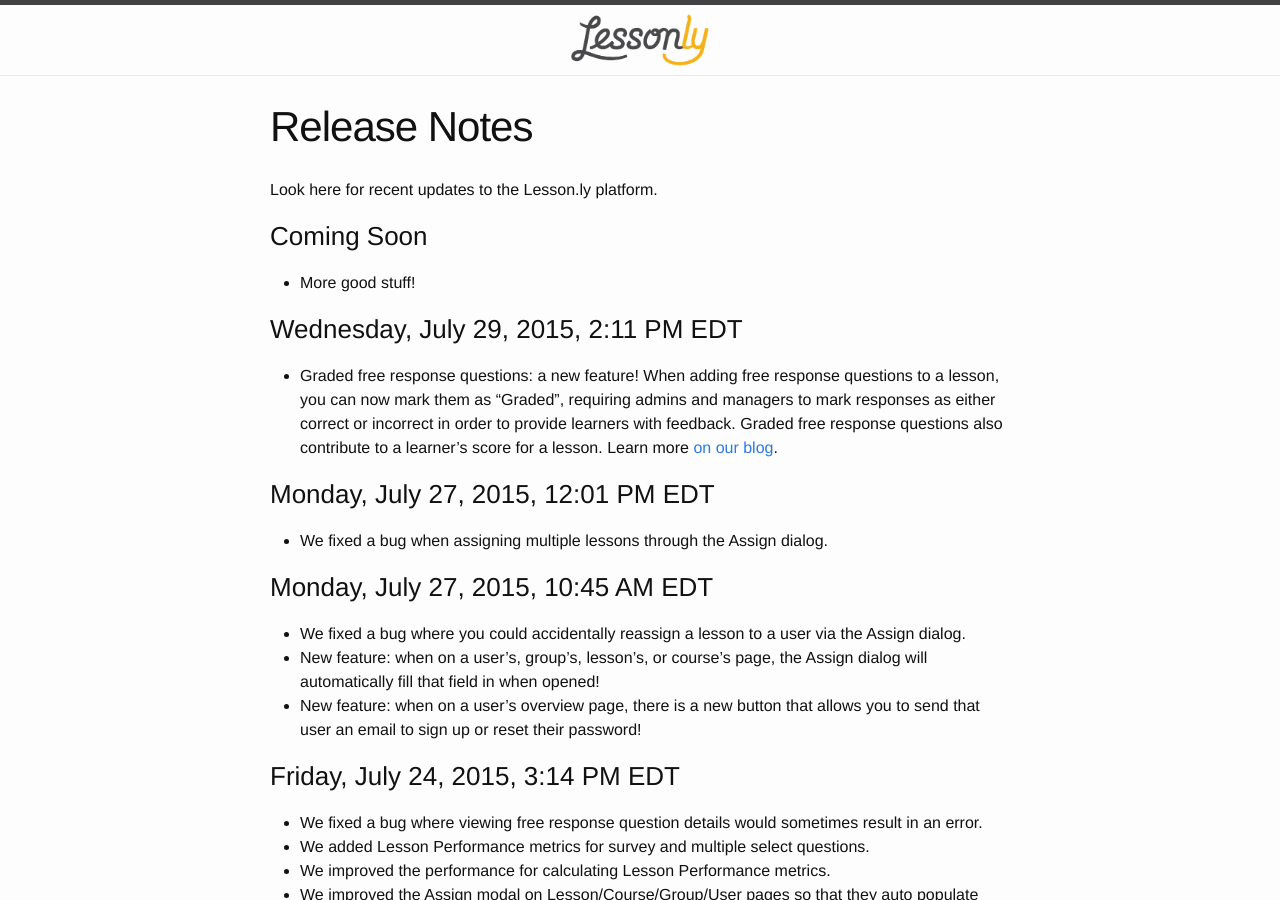
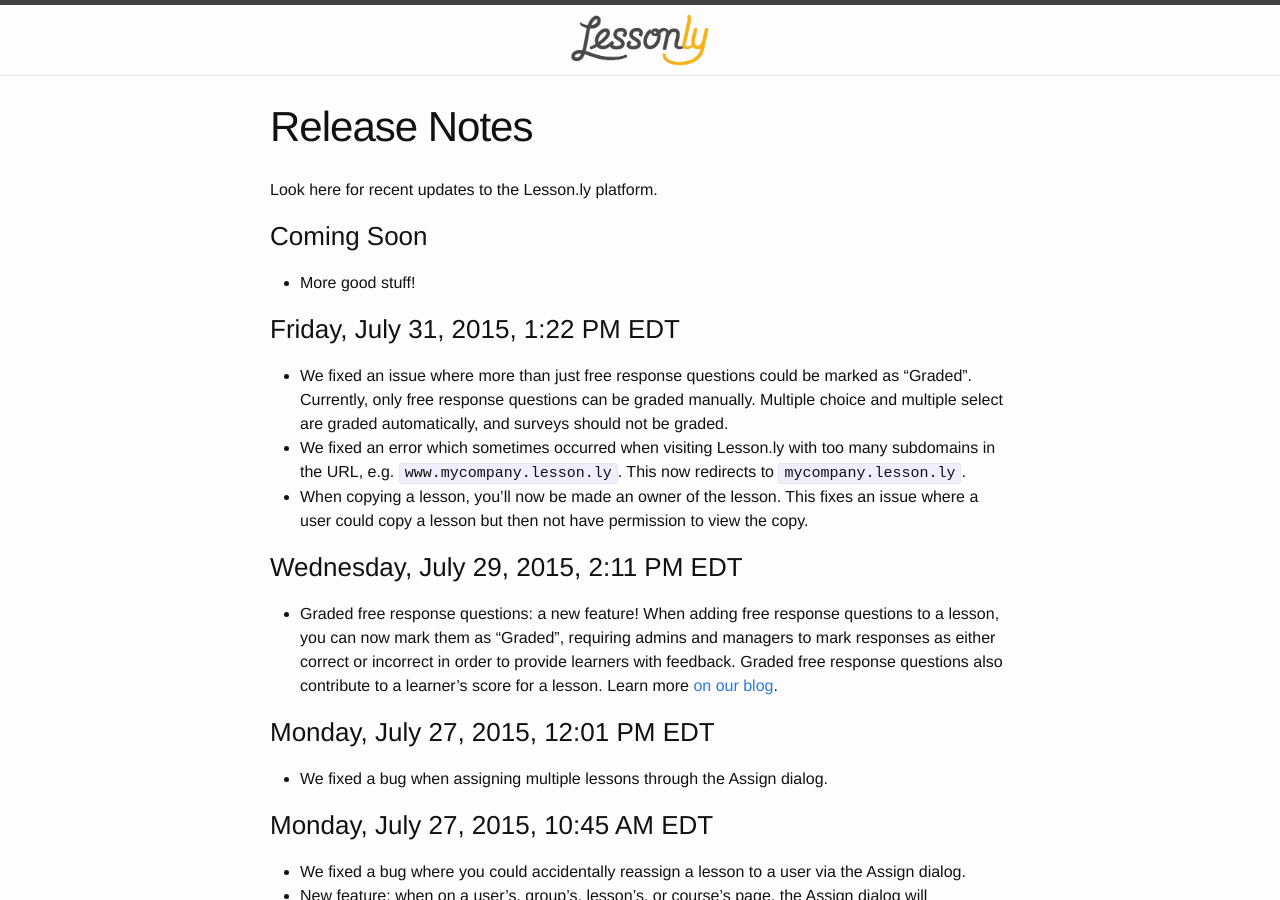
Before and after one commit to isabella232/lessonly.github.io, a Jekyll site: the page built from release-notes.md, in a window 1280 px wide and 900 px high. Built offline with Jekyll 4.4.1, drawn with Linux system fonts in a browser that asks for light colours.

Commit message:
Update release notes

```diff
--- a/release-notes.md
+++ b/release-notes.md
@@ -9,6 +9,12 @@
 ### Coming Soon
 
 - More good stuff!
+
+### Friday, July 31, 2015, 1:22 PM EDT
+
+- We fixed an issue where more than just free response questions could be marked as "Graded". Currently, only free response questions can be graded manually. Multiple choice and multiple select are graded automatically, and surveys should not be graded.
+- We fixed an error which sometimes occurred when visiting Lesson.ly with too many subdomains in the URL, e.g. `www.mycompany.lesson.ly`. This now redirects to `mycompany.lesson.ly`.
+- When copying a lesson, you'll now be made an owner of the lesson. This fixes an issue where a user could copy a lesson but then not have permission to view the copy.
 
 ### Wednesday, July 29, 2015, 2:11 PM EDT
 
```
